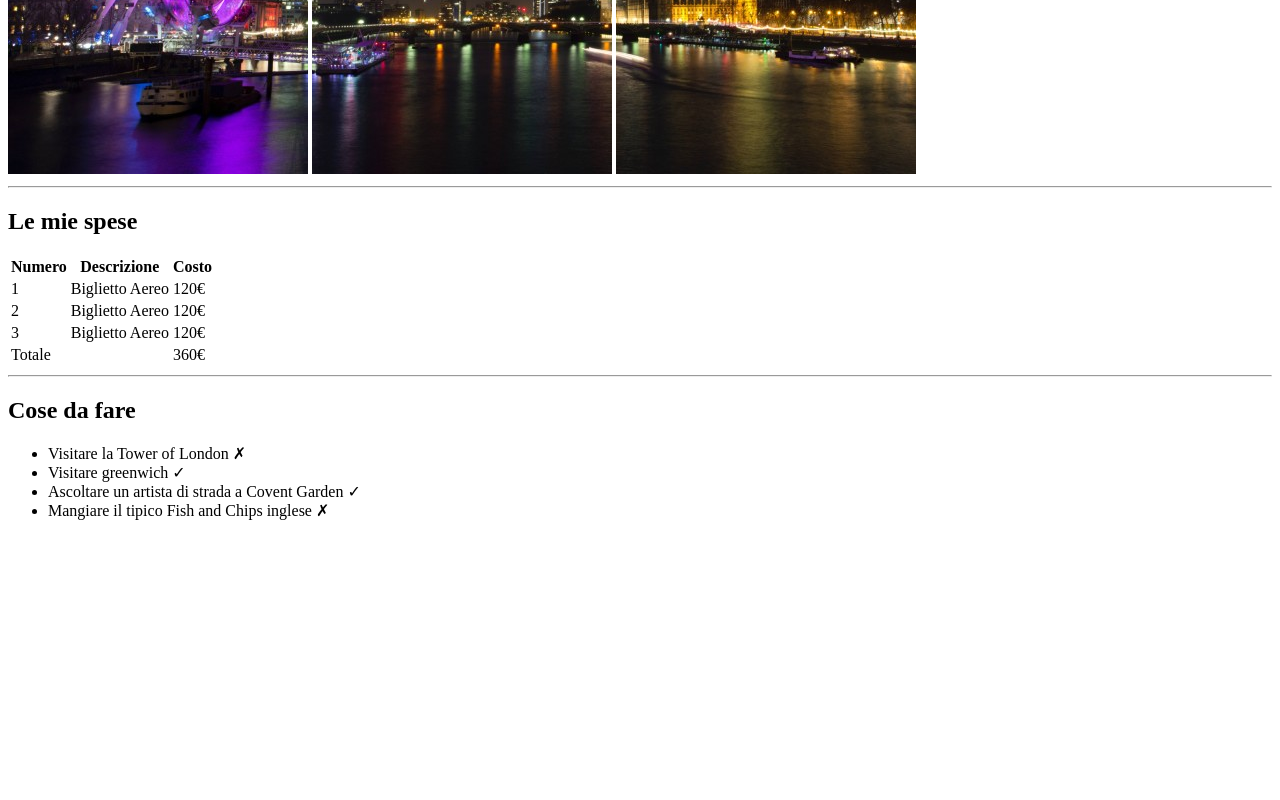
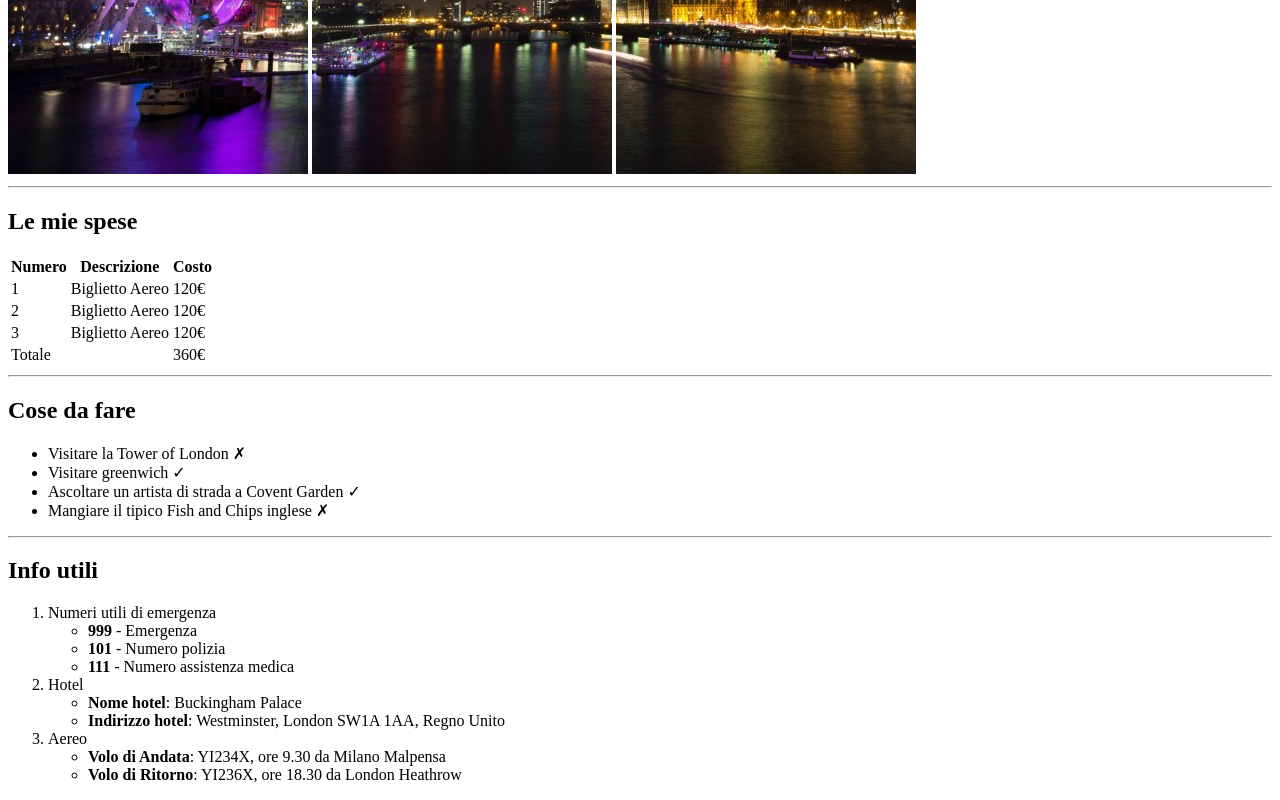
Before and after one commit to PatrizioCorcione/html-london-trip, a plain HTML site: page index.html in a window 1280 px wide. Shown: the part 506-1306 px from the top of the page. Before the commit the page ends 1042 px from the top, so only its background shows below. Drawn offline with Linux system fonts and the light colour scheme.

Commit message:
[add] section info

```diff
--- a/index.html
+++ b/index.html
@@ -73,5 +73,32 @@
   </ul>
 </section>
 <!--/section cose da fare-->
+
+<hr>
+
+<!--section info-->
+<section>
+  <h2>Info utili</h2>
+<ol>
+  <li>Numeri utili di emergenza</li>
+  <ul style="list-style-type:circle;">
+    <li><b>999</b> - Emergenza</li>
+    <li><b>101</b> - Numero polizia</li>
+    <li><b>111</b> - Numero assistenza medica</li>
+  </ul>
+  <li>Hotel</li>
+  <ul style="list-style-type:circle;">
+    <li><b>Nome hotel</b>: Buckingham Palace</li>
+    <li><b>Indirizzo hotel</b>: Westminster, London SW1A 1AA, Regno Unito</li>
+  </ul>
+  <li>Aereo</li>
+  <ul style="list-style-type:circle;">
+    <li><b>Volo di Andata</b>: YI234X, ore 9.30 da Milano Malpensa</li>
+    <li><b>Volo di Ritorno</b>: YI236X, ore 18.30 da London Heathrow</li>
+  </ul>
+</ol>
+</section>
+<!--/section info-->
+
 </body>
 </html>
```
